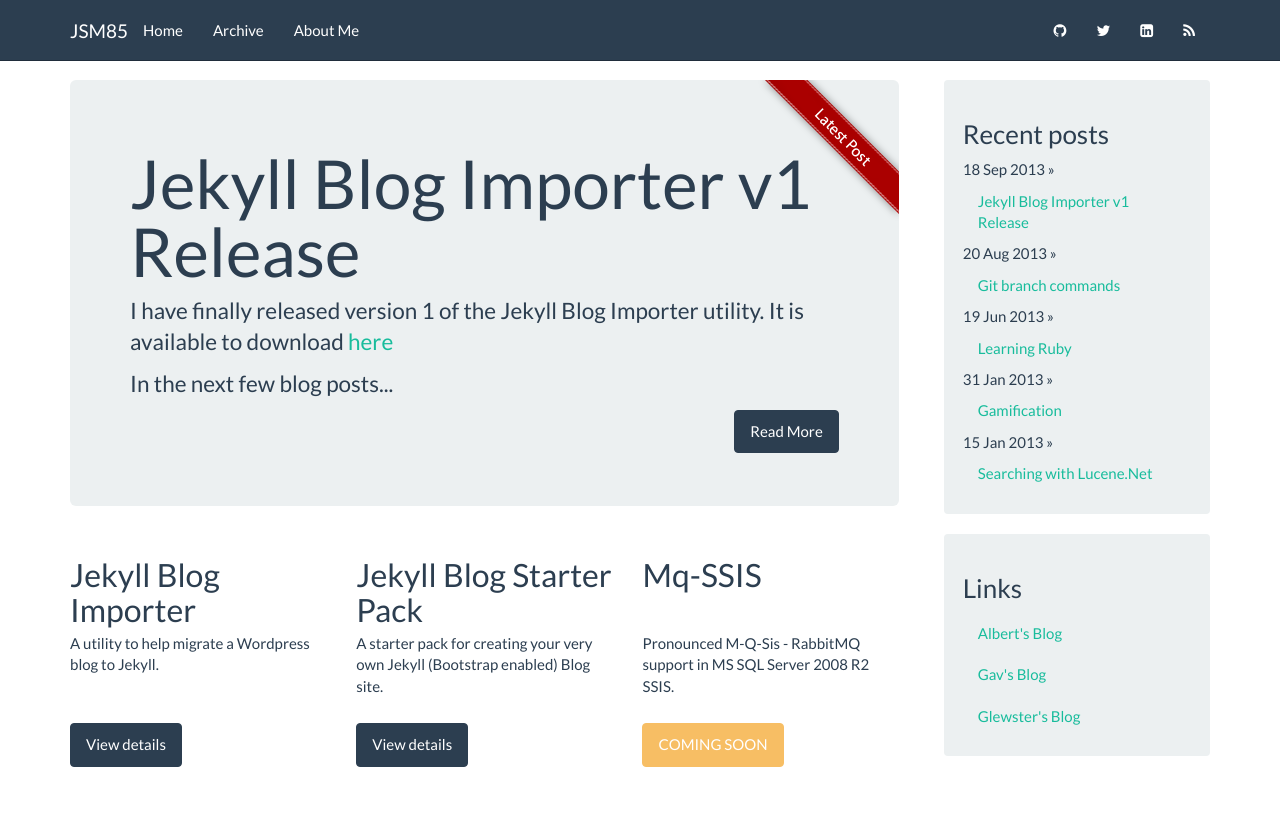
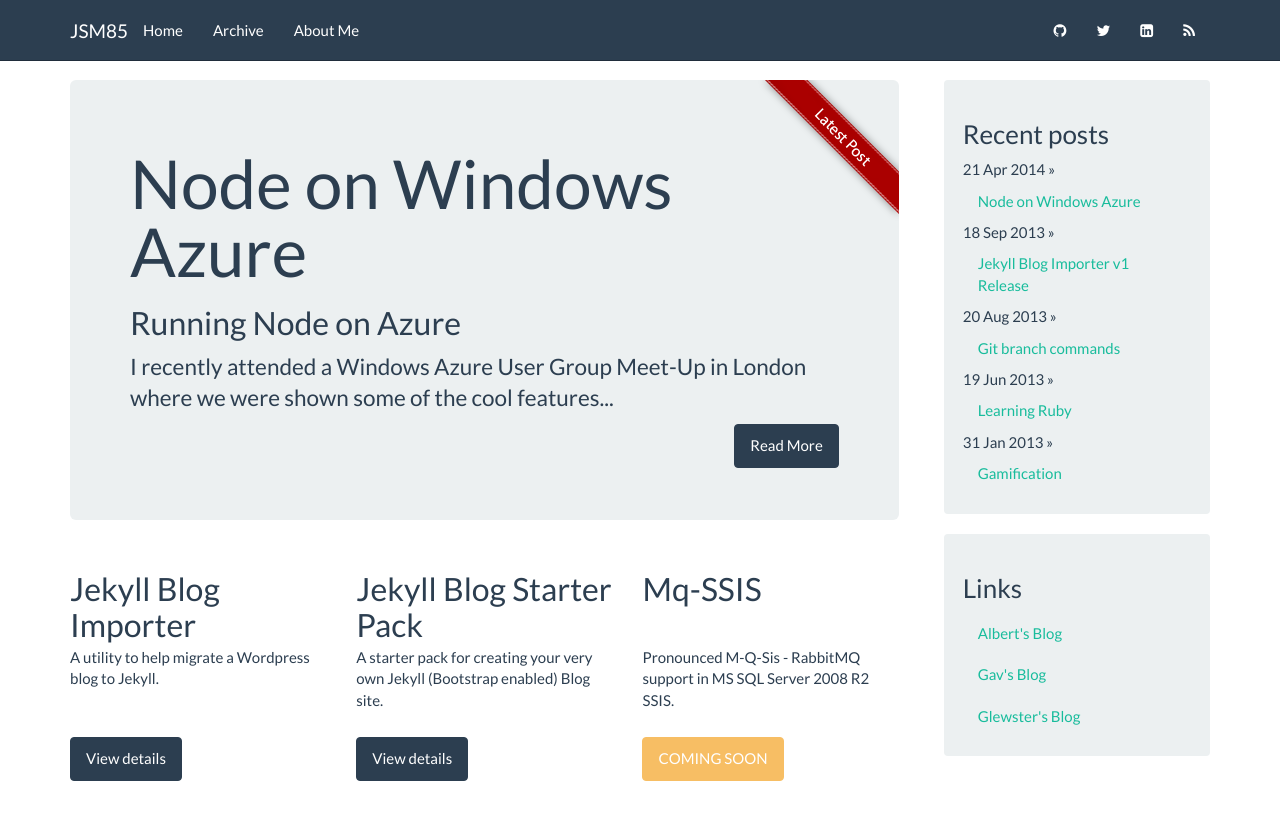
Before and after one commit to jsm85/jsm85.github.io, a Jekyll site: the page built from index.html, in a window 1280 px wide. Shown: the top 820 px of the page. Built offline with Jekyll 4.4.1, drawn with Linux system fonts in a browser that asks for light colours; Markdown is read by kramdown in place of the engine named in the settings; a file with an impossible date is left out.

Commit message:
Changing the front matter of Node on Azure blog

```diff
--- a/_posts/2014-04-21-node-on-azure.md
+++ b/_posts/2014-04-21-node-on-azure.md
@@ -1,9 +1,10 @@
 ---
-published: true
-layout: post
-date: {}
+published: 	true
+layout: 	post
+title:		Node on Windows Azure
+date: 		2014-04-21 09:00:00
 categories: Tutorial
-tags: Node
+tags: 		Node
 ---
 
 ## Running Node on Azure
```
Also changed, not shown: _drafts/2013-11-19-bdd-continuous-integration-and-continuous-delivery-make-me-happy.md (+1 -1 lines).
